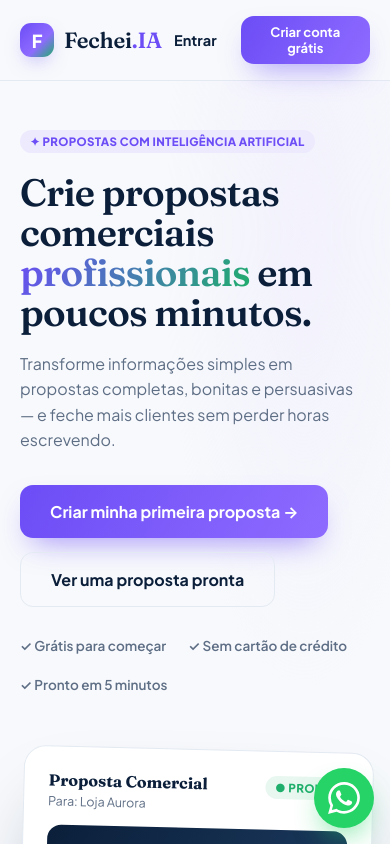
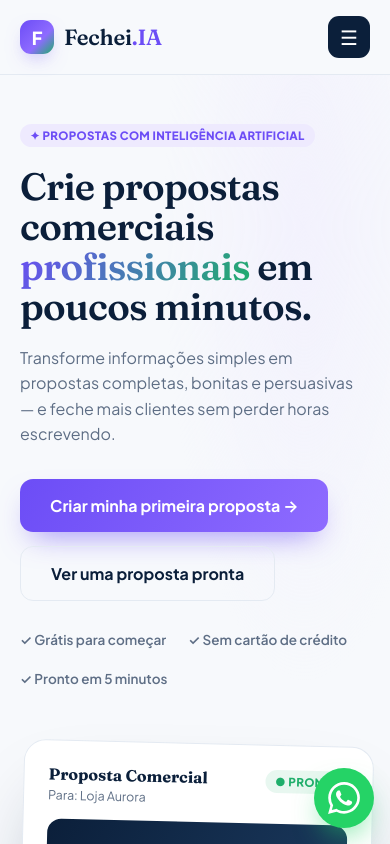
Before and after one commit to Ronaldo-fechei/fechei-ia-frontend, a React (Vite) app: page / in a window 390 px wide. Shown: the top 844 px of the page. Built offline with nearby package versions, Linux system fonts and the light colour scheme.

Commit message:
Add Blog link to responsive header

```diff
--- a/Fechei.IA.jsx
+++ b/Fechei.IA.jsx
@@ -830,6 +830,7 @@ function SavingsCalculator({ go }) {
    ============================================================================ */
 function Landing({ go }) {
   const [faq, setFaq] = useState(null);
+  const [menuOpen, setMenuOpen] = useState(false);
   const benefits = [
     { icon: "⚡", t: "Pronto em minutos", d: "Da informação solta à proposta completa em menos de 5 minutos." },
     { icon: "🤖", t: "Escrita por IA", d: "A IA transforma seu rascunho em texto profissional e persuasivo." },
@@ -854,7 +855,7 @@ function Landing({ go }) {
         alignItems: "center", justifyContent: "space-between",
       }}>
         <Logo />
-        <div style={{ display: "flex", alignItems: "center", gap: 12 }}>
+        <div className="pp-desktop-nav" style={{ display: "flex", alignItems: "center", gap: 12 }}>
           <a href="#como-funciona" className="pp-navlink" style={{
             color: C.mute, fontWeight: 700, fontSize: 14.5, padding: "8px 12px",
             textDecoration: "none", cursor: "pointer",
@@ -863,11 +864,46 @@ function Landing({ go }) {
             color: C.mute, fontWeight: 700, fontSize: 14.5, padding: "8px 12px",
             textDecoration: "none", cursor: "pointer",
           }}>Planos</a>
+          <a href="/blog/" className="pp-navlink" style={{
+            color: C.mute, fontWeight: 700, fontSize: 14.5, padding: "8px 12px",
+            textDecoration: "none", cursor: "pointer",
+          }}>Blog</a>
           <button onClick={() => go("login")} className="pp-btn" style={{
             background: "none", color: C.ink, fontWeight: 700, fontSize: 14.5, padding: "8px 12px",
           }}>Entrar</button>
           <Btn kind="ai" size="sm" onClick={() => go("signup")}>Criar conta grátis</Btn>
         </div>
+        <button className="pp-btn pp-mobile-nav-btn" aria-label="Abrir menu"
+          aria-expanded={menuOpen} onClick={() => setMenuOpen((open) => !open)} style={{
+            display: "none", width: 42, height: 42, borderRadius: 11,
+            background: C.ink, color: "#fff", fontSize: 20, alignItems: "center",
+            justifyContent: "center", transform: "none",
+          }}>{menuOpen ? "×" : "☰"}</button>
+        {menuOpen && (
+          <div className="pp-mobile-nav-menu" style={{
+            position: "absolute", top: "100%", left: 0, right: 0, background: "#fff",
+            borderBottom: `1px solid ${C.line}`, padding: "14px 20px 18px",
+            boxShadow: "0 18px 30px rgba(11,31,58,.12)", display: "flex",
+            flexDirection: "column", gap: 6,
+          }}>
+            <a href="#como-funciona" onClick={() => setMenuOpen(false)} style={{
+              color: C.ink, fontWeight: 700, padding: "11px 8px", textDecoration: "none",
+            }}>Como funciona</a>
+            <a href="#planos" onClick={() => setMenuOpen(false)} style={{
+              color: C.ink, fontWeight: 700, padding: "11px 8px", textDecoration: "none",
+            }}>Planos</a>
+            <a href="/blog/" style={{
+              color: C.ink, fontWeight: 700, padding: "11px 8px", textDecoration: "none",
+            }}>Blog</a>
+            <button className="pp-btn" onClick={() => { setMenuOpen(false); go("login"); }} style={{
+              background: C.paper, color: C.ink, fontWeight: 700, padding: "11px 12px",
+              borderRadius: 10, textAlign: "left", transform: "none",
+            }}>Entrar</button>
+            <Btn kind="ai" onClick={() => { setMenuOpen(false); go("signup"); }}>
+              Criar conta grátis
+            </Btn>
+          </div>
+        )}
       </nav>
 
       {/* HERO */}
@@ -1132,7 +1168,10 @@ function Landing({ go }) {
         .pp-navlink:hover { color: ${C.ink}; }
         @media (max-width: 880px){ .pp-hero-grid{ grid-template-columns:1fr !important; } }
         @media (max-width: 880px){ .pp-calc-grid{ grid-template-columns:1fr !important; } }
-        @media (max-width: 720px){ .pp-navlink{ display:none !important; } }
+        @media (max-width: 720px){
+          .pp-desktop-nav{ display:none !important; }
+          .pp-mobile-nav-btn{ display:flex !important; }
+        }
       `}</style>
     </div>
   );
```
